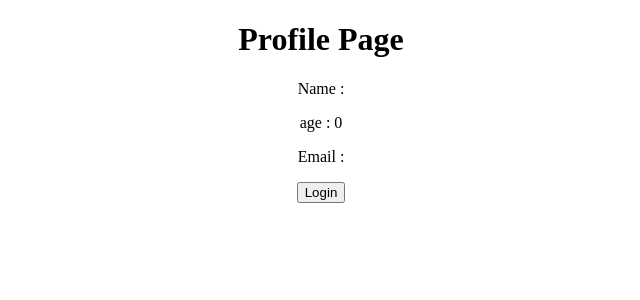
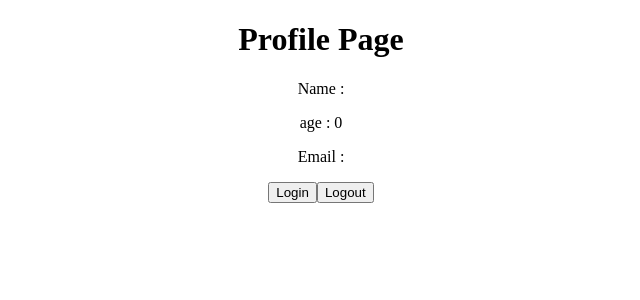
Before and after one commit to prudhvireddym/redux, a React (Create React App) app in the folder redux-tutorial/: page / in a window 1280 px wide. Shown: the top 300 px of the page, without its empty margins (319-959 px from the left). Built offline with nearby package versions, Linux system fonts and the light colour scheme.

Commit message:
added logot feature to get state of profilr back to initial state

```diff
--- a/redux-tutorial/src/components/Login.js
+++ b/redux-tutorial/src/components/Login.js
@@ -1,12 +1,13 @@
 import React from 'react'
 import {useDispatch} from 'react-redux'
-import {login} from '../features/user'
+import {login,logout} from '../features/user'
 
 function Login() {
     const dispatch = useDispatch()
     return (
         <div>
-            <button onClick={()=>{dispatch(login({name:"Prudhvi",age:0,email:"Prudhvi@gmail.com"}))}}>Login</button>
+            <button onClick={()=>{dispatch(login({name:"Prudhvi",age:25,email:"Prudhvi@gmail.com"}))}}>Login</button>
+            <button onClick={()=>{dispatch(logout())}}>Logout</button>
         </div>
     )
 }
--- a/redux-tutorial/src/features/user.js
+++ b/redux-tutorial/src/features/user.js
@@ -1,16 +1,19 @@
 import {createSlice} from '@reduxjs/toolkit'
-
+const initialStateValue = {name:"",age:0,email:""}
 
 export const userSlice = createSlice({
     name:"user",
-    initialState:{value:{name:"",age:0,email:""}},
+    initialState:{value:initialStateValue},
     reducers:{
         login:(state,action)=>{
             state.value=action.payload
+        },
+        logout:(state)=>{
+            state.value = initialStateValue
         }
     }
 })
 
-export const {login} = userSlice.actions
+export const {login,logout} = userSlice.actions
 
 export default userSlice.reducer
```
